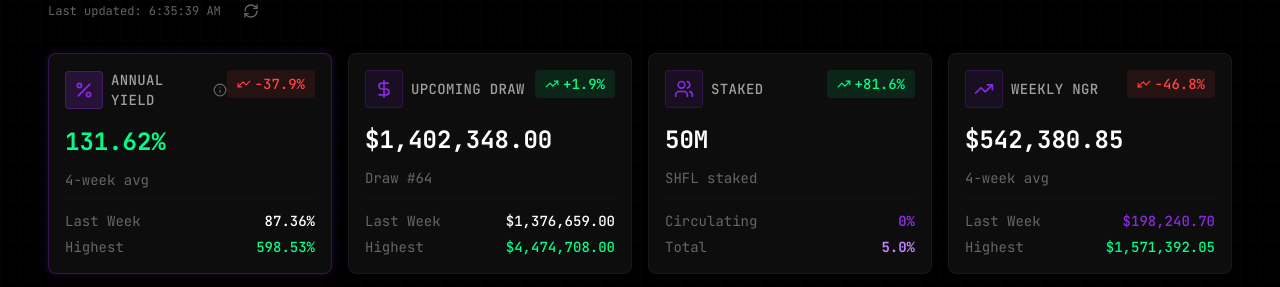
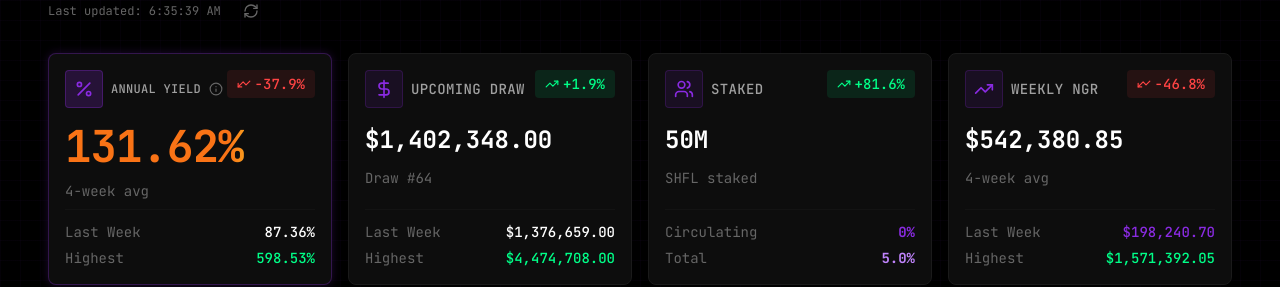
Before and after one commit to eshanhack/shfl-yield-dashboard, a Next.js app: page / in a window 1280 px wide. Shown: the part 220-507 px from the top of the page. Built offline with nearby package versions, Linux system fonts and the light colour scheme; no server answers.

Commit message:
Restore large animated yield number, shrink Annual Yield label to fit

```diff
--- a/components/Dashboard.tsx
+++ b/components/Dashboard.tsx
@@ -603,7 +603,7 @@ export default function Dashboard() {
                       <div className="p-1 sm:p-1.5 lg:p-2 rounded bg-terminal-accent/20 border border-terminal-accent/30">
                         <Percent className="w-3.5 h-3.5 sm:w-4 sm:h-4 lg:w-5 lg:h-5 text-terminal-accent" />
                       </div>
-                      <span className="text-[10px] sm:text-xs lg:text-sm text-terminal-textSecondary uppercase tracking-wide font-medium">
+                      <span className="text-[8px] sm:text-[10px] lg:text-xs text-terminal-textSecondary uppercase tracking-wide font-medium whitespace-nowrap">
                         Annual Yield
                       </span>
                       <InfoTooltip content={TOOLTIPS.apy} title="What is APY?" />
@@ -618,12 +618,12 @@ export default function Dashboard() {
                   <div className="mb-1 sm:mb-2 lg:mb-3">
                     <span
                       className={cn(
-                        "text-xl sm:text-3xl lg:text-2xl font-bold tabular-nums",
+                        "yield-headline yield-headline-size tabular-nums",
                         currentAPY > 30
-                          ? "text-terminal-positive"
+                          ? "yield-headline-fire"
                           : currentAPY < 15
-                          ? "text-blue-400"
-                          : "text-terminal-accent"
+                          ? "yield-headline-ice"
+                          : "yield-headline-neutral"
                       )}
                     >
                       {formatPercent(currentAPY)}
```
